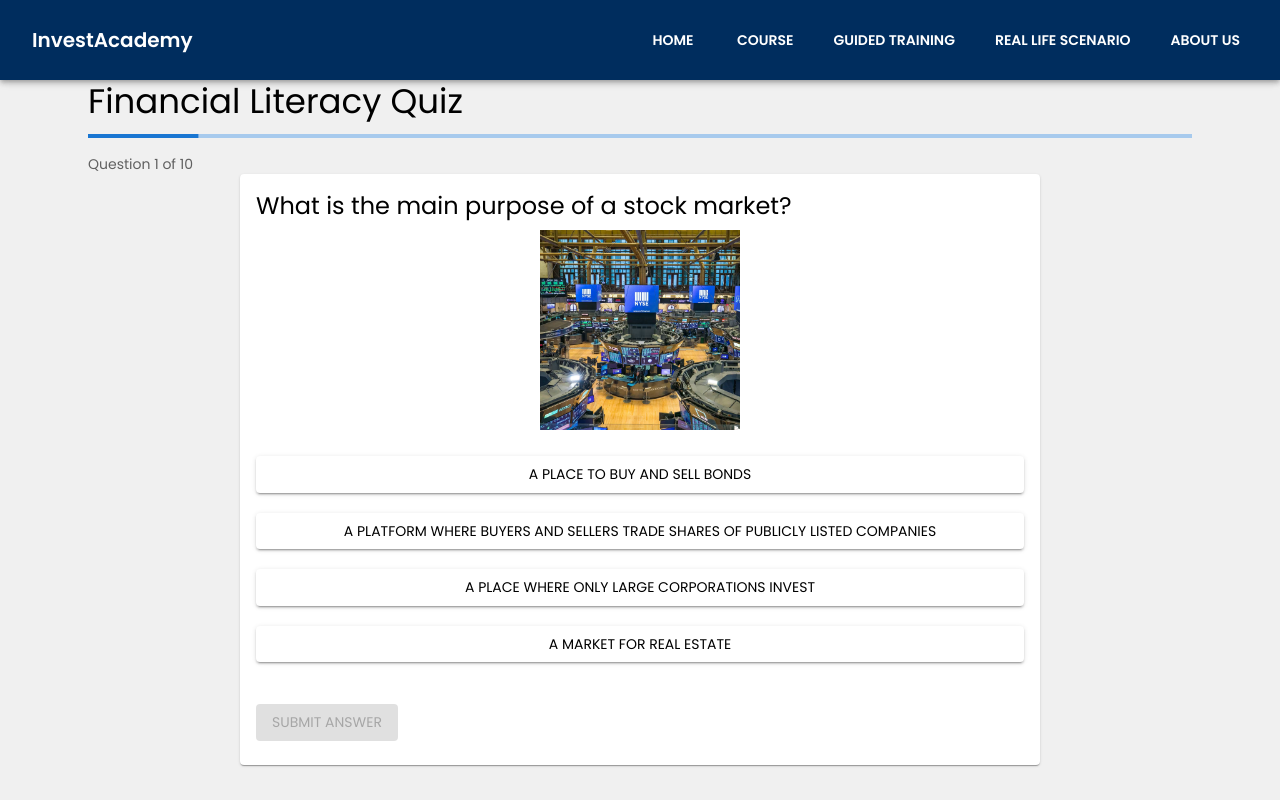
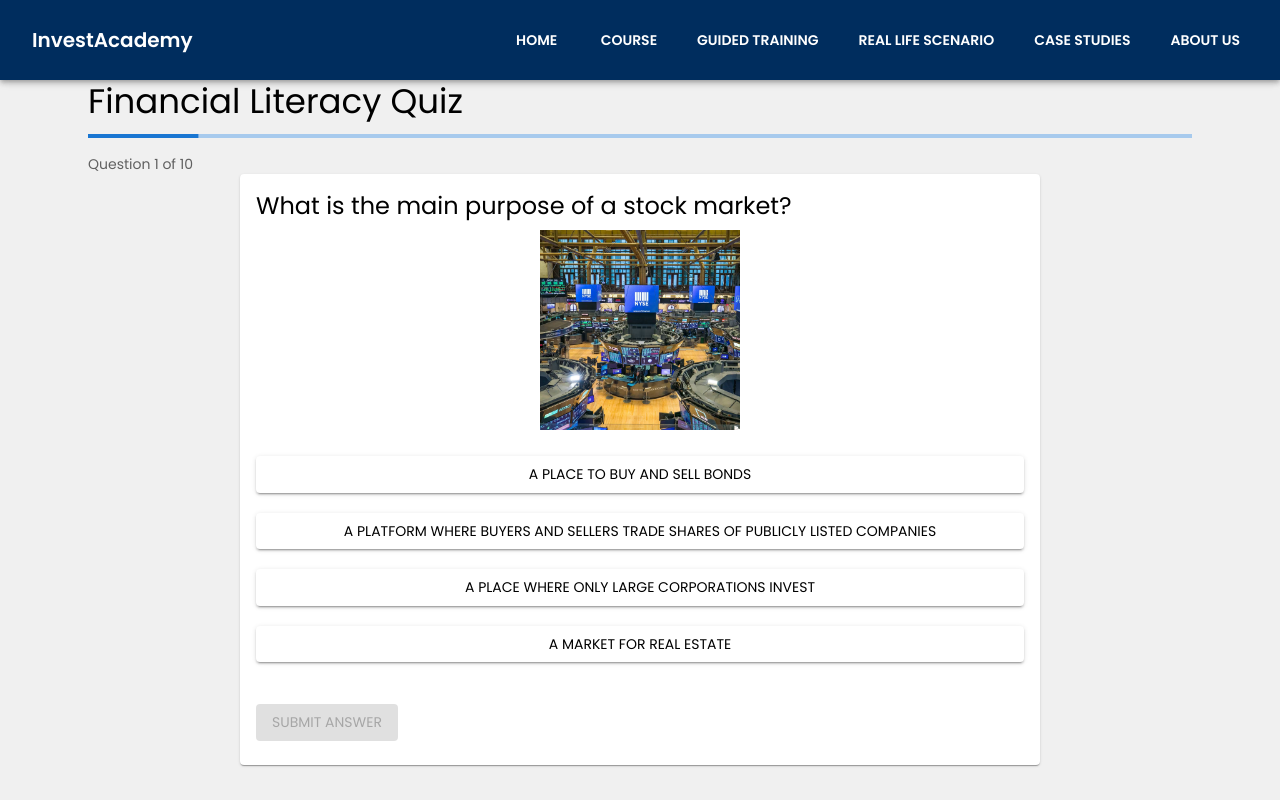
Before and after one commit to ImranZak/InvestAcademy, a React (Vite) app in the folder client/: page /InvestAcademy/guided-trading in a window 1280 px wide. Built offline with nearby package versions, Linux system fonts and the light colour scheme.

Commit message:
chore: fixed Navbar.jsx

```diff
--- a/client/src/pages/Navbar.jsx
+++ b/client/src/pages/Navbar.jsx
@@ -2,7 +2,7 @@ import React from 'react';
 import { AppBar, Toolbar, Typography, Button, Box } from '@mui/material';
 import { Link } from 'react-router-dom';
 
-const Navbar = ({ onDebug }) => {
+const Navbar = ({}) => {
   return (
     <AppBar
       position="fixed"
@@ -23,6 +23,7 @@ const Navbar = ({ onDebug }) => {
           <Button color="inherit" component={Link} to="/learning-mode" sx={{ color: '#ffffff', fontWeight: 'bold' }}>Course</Button>
           <Button color="inherit" component={Link} to="/guided-trading" sx={{ color: '#ffffff', fontWeight: 'bold' }}>Guided Training</Button>
           <Button color="inherit" component={Link} to="/real-life-scenario" sx={{ color: '#ffffff', fontWeight: 'bold' }}>Real Life Scenario</Button>
+          <Button color="inherit" component={Link} to="/casestudies" sx={{ color: '#ffffff', fontWeight: 'bold' }}>Case Studies </Button>
           <Button color="inherit" component={Link} to="/aboutus" sx={{ color: '#ffffff', fontWeight: 'bold' }}>About Us</Button>
         </Box>
       </Toolbar>
```
